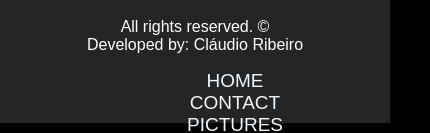
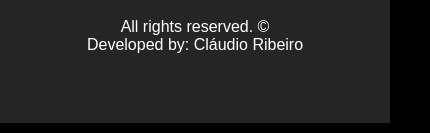
Before and after one commit to Cloviski/battlefield-1-website, a React (Create React App) app: page / in a window 390 px wide. Shown: the part 3190-3323 px from the top of the page, 430 px wide, since content can reach past the window. Built offline with nearby package versions, Linux system fonts and the light colour scheme; a web font is replaced by a local one.

Commit message:
more adjustments

```diff
--- a/src/components/footer/footer.js
+++ b/src/components/footer/footer.js
@@ -1,5 +1,4 @@
 import React from 'react'
-import { Link } from 'react-router-dom';
 import './styles.css'
 import Ea from '../../assets/ealogo.png'
 import Dice from '../../assets/dicelogo.png'
@@ -7,7 +6,6 @@ import Frostbite from '../../assets/frostbitelogo.png'
 
 function Footer() {
     return (
-        <>
         <footer>
             <div className="logo company">
                 <img className="logo ea" src={Ea} alt=''/>
@@ -16,24 +14,7 @@ function Footer() {
             </div>
             <span>All rights reserved. ©</span>
             <span>Developed by: Cláudio Ribeiro</span>
-
-                <nav className="footer-navigation">
-                    <ul className="footer-list">
-                        <Link style={{ textDecoration: 'none'}} to='/'>
-                            <li>HOME</li>
-                        </Link>
-
-                        <Link style={{ textDecoration: 'none'}}  to='/contact'>
-                            <li>CONTACT</li>
-                        </Link>
-
-                        <Link style={{ textDecoration: 'none'}}  to='/photos'>
-                            <li>PICTURES</li>
-                        </Link>
-                    </ul>
-                </nav>
         </footer>
-        </>
     )
 }
 
--- a/src/components/footer/styles.css
+++ b/src/components/footer/styles.css
@@ -34,15 +34,7 @@ span {
     align-items: center;
 }
 
-.footer-navigation {
-    display: none;
-}
 
-.footer-list {
-    display: flex;
-    flex-direction: column;
-    align-items: center;
-}
 
 @media(max-width: 768px){
     .footer-navigation {
--- a/src/components/header/styles.css
+++ b/src/components/header/styles.css
@@ -8,20 +8,17 @@ header {
     z-index: 2;
     height: 90px;
     display: flex;
-    justify-content: space-around;
     align-items: center;
     background-color: black;
 }
 
 nav {
     width: 60%;
-    padding-right: 1000px;
 }
 
 ul {
     width: 100%;
     display: flex;
-    justify-content: space-between;
 }
 
 li {
@@ -33,6 +30,7 @@ li {
     font-size: 19px;
     font-weight: 500;
     text-decoration: none;
+    padding-right: 30px;
 }
 
 li:hover {
@@ -54,4 +52,8 @@ li:hover {
         width: 100%;
         padding-right: 0;
     }
+
+    header {
+        justify-content: space-around;
+    }
 }
```
Lines whose indentation alone changed are shown as unchanged.
